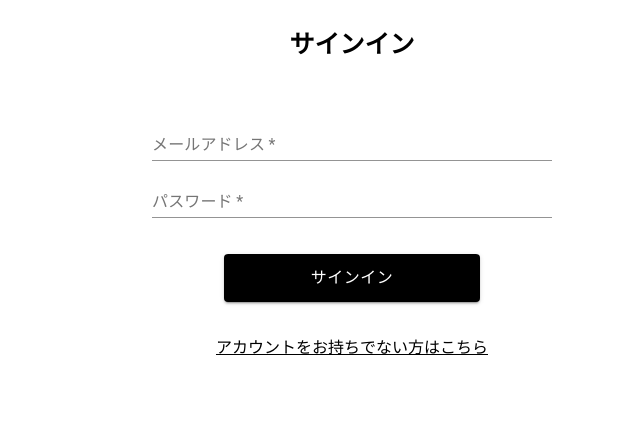
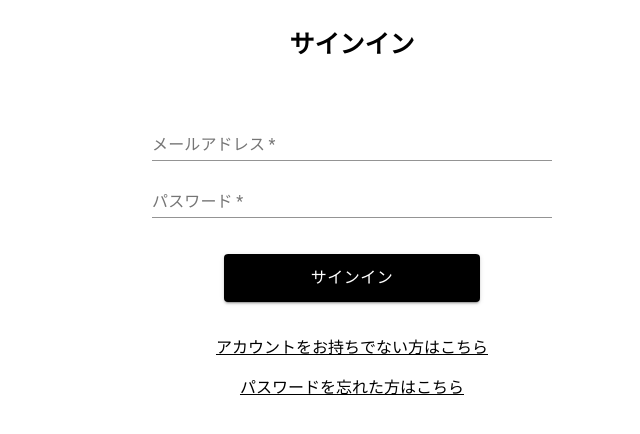
Before and after one commit to shtwangy/react-ec-app-typescript, a React (Create React App) app: page /sign-in in a window 1280 px wide. Shown: the top 434 px of the page, without its empty margins (288-928 px from the left). Built offline with nearby package versions, Linux system fonts and the light colour scheme; no server answers.

Commit message:
feat(src/templates/SignIn.tsx): add link to the password reset screen

```diff
--- a/src/templates/SignIn.tsx
+++ b/src/templates/SignIn.tsx
@@ -50,6 +50,7 @@ const SignIn = () => {
                     onClick={() => dispatch(signIn(email, password))}
                 />
                 <p className='p-link' onClick={() => dispatch(push('/sign-up'))}>アカウントをお持ちでない方はこちら</p>
+                <p className='p-link' onClick={() => dispatch(push('/sign-in/reset'))}>パスワードを忘れた方はこちら</p>
             </div>
         </div>
     );
```
